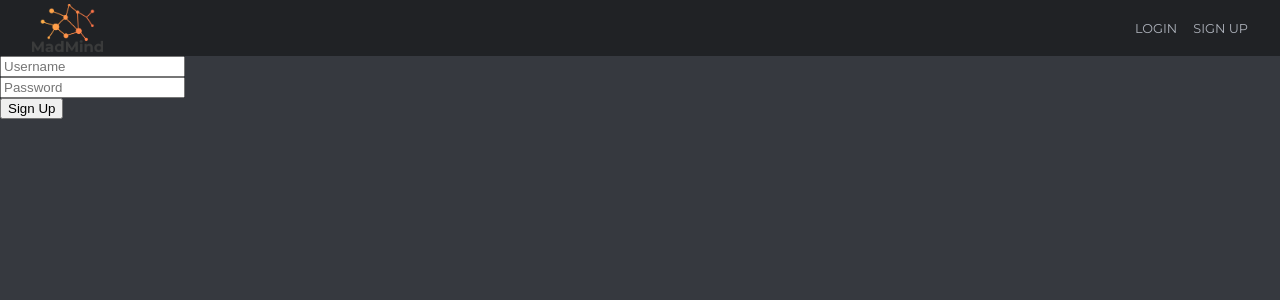
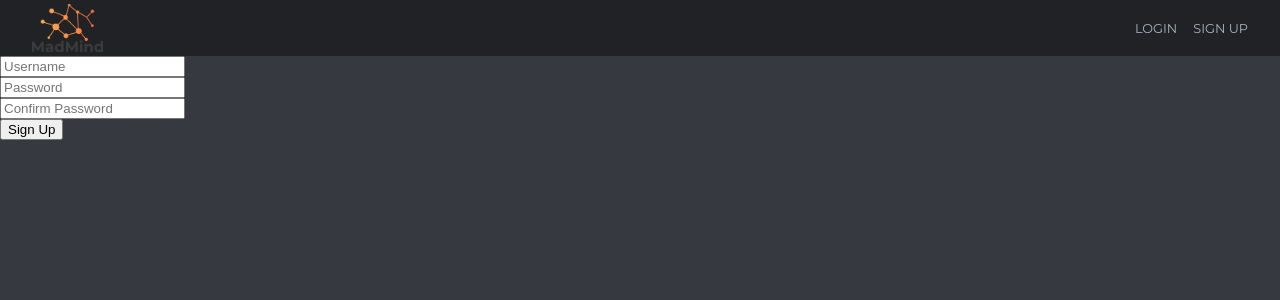
Before and after one commit to oamk-din18-spring2019/group2, a React (Create React App) app: page /signup in a window 1280 px wide. Shown: the top 300 px of the page. Built offline with nearby package versions, Linux system fonts and the light colour scheme.

Commit message:
Added a confirm password input

```diff
--- a/src/components/SignInPage/SignInPage.js
+++ b/src/components/SignInPage/SignInPage.js
@@ -5,22 +5,29 @@ class SignInPage extends Component {
         super();
         this.state = {
             username: '',
-            password: ''
+            password: '',
+            passwordConfirm: ''
         }
 
+        // Bind the function to make `this` work in the callback
         this.handleSubmit = this.handleSubmit.bind(this);
     }
 
-    handleValidation(){
+    handleValidation() {
         let formIsValid = true;
 
-        if (!/^[a-zA-Z]+$/.test(this.state.username)){
+        // Test if the username and password are valid inputs
+        if (!/^[a-zA-Z]+$/.test(this.state.username)) {
             formIsValid = false;
             alert('Your username can contain only letters');
         }
         if (this.state.password.length < 5 ) {
             formIsValid = false;
             alert("Your password must be atleast 5 characters long") ;
+        }
+        if (this.state.passwordConfirm !== this.state.password) {
+            formIsValid = false;
+            alert("Your passwords don't match");
         }
         return formIsValid;
     }
@@ -42,13 +49,13 @@ class SignInPage extends Component {
         return (
             <div>
                 <div>
-                    <form onSubmit={this.handleSubmit}>
+                    <form onSubmit={ this.handleSubmit }>
                     <input
                     type="text"
                     name = "username"
                     placeholder="Username"
                     onChange = {(event) =>
-                    this.setState({username: event.target.value})}
+                    this.setState({ username: event.target.value })}
                     />
                     <br/>
                     <input
@@ -56,7 +63,15 @@ class SignInPage extends Component {
                     name = "password"
                     placeholder="Password"
                     onChange = {(event) =>
-                    this.setState({password:event.target.value})}
+                    this.setState({ password: event.target.value })}
+                    />
+                    <br />
+                    <input
+                    type="password"
+                    name = "passwordConfirm"
+                    placeholder="Confirm Password"
+                    onChange = {(event) =>
+                    this.setState({ passwordConfirm: event.target.value })}
                     />
                     <br/>
                     <button onClick={(event) =>this.handleSubmit(event)}>Sign Up</button>
```
